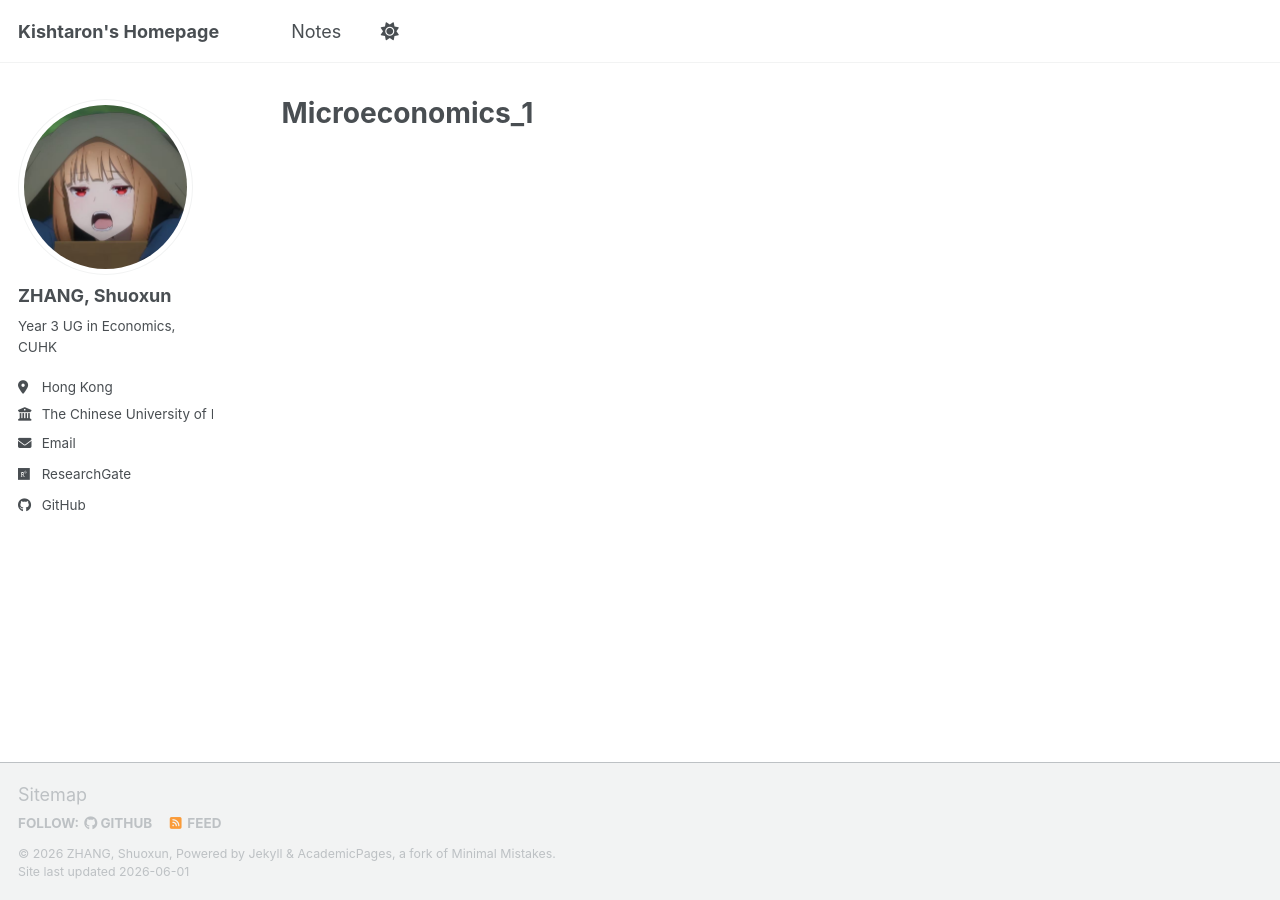
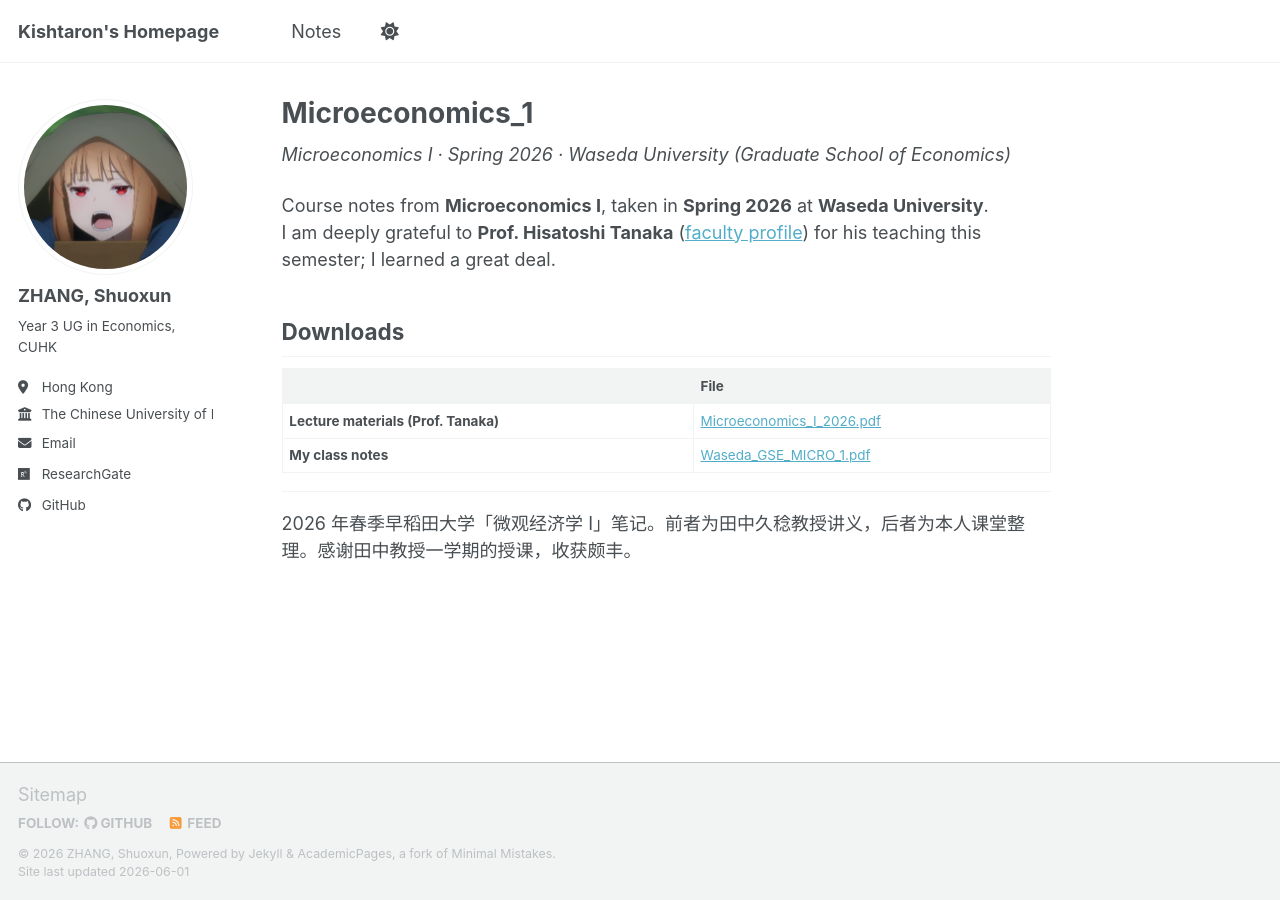
Before and after one commit to Kishtonzhang/Kishtonzhang.github.io, a Jekyll site: the page built from _pages/microeconomics-1.md, in a window 1280 px wide. Built offline with Jekyll 4.4.1, drawn with Linux system fonts in a browser that asks for light colours; a script bundle is joined from its source files by our own code; library files that are not in the unit come from our copies.

Commit message:
Restore Microeconomics_1 detail page with PDFs

```diff
--- a/_pages/microeconomics-1.md
+++ b/_pages/microeconomics-1.md
@@ -3,7 +3,20 @@
 title: "Microeconomics_1"
 permalink: /notes/microeconomics-1/
 author_profile: true
-redirect_to: /notes/
-redirect_from:
-  - /notes/microeconomics-1/
 ---
+
+*Microeconomics I · Spring 2026 · Waseda University (Graduate School of Economics)*
+
+Course notes from **Microeconomics I**, taken in **Spring 2026** at **Waseda University**.
+I am deeply grateful to **Prof. Hisatoshi Tanaka** ([faculty profile](https://w-rdb.waseda.jp/html/100000609_ja.html)) for his teaching this semester; I learned a great deal.
+
+## Downloads
+
+| | File |
+|---|------|
+| **Lecture materials (Prof. Tanaka)** | [Microeconomics_I_2026.pdf](https://kishtonzhang.github.io/files/notes/Microeconomics_I_2026.pdf) |
+| **My class notes** | [Waseda_GSE_MICRO_1.pdf](https://kishtonzhang.github.io/files/notes/Waseda_GSE_MICRO_1.pdf) |
+
+---
+
+2026 年春季早稻田大学「微观经济学 I」笔记。前者为田中久稔教授讲义，后者为本人课堂整理。感谢田中教授一学期的授课，收获颇丰。
```
